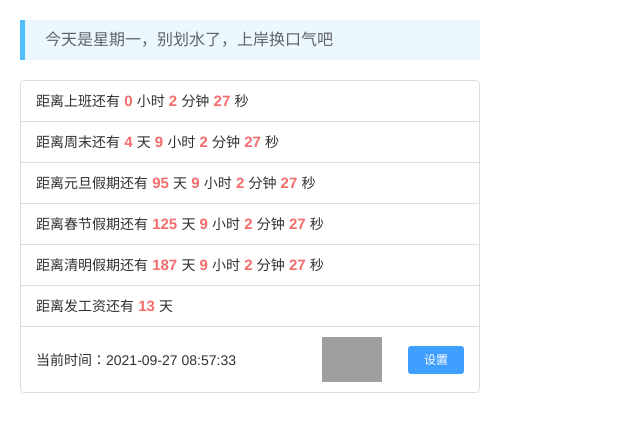
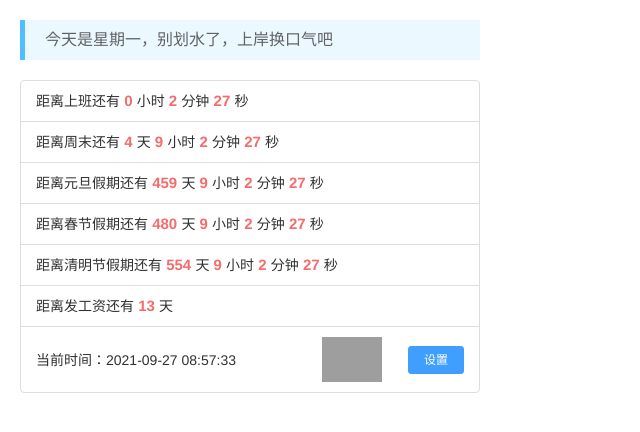
Before and after one commit to FrontEndDog/go-home-vue, a Vue app: page / in a window 1280 px wide. Shown: the top 432 px of the page, without its empty margins (0-640 px from the left). Built offline with nearby package versions, Linux system fonts and the light colour scheme; grey boxes are pictures that could not be loaded.

Commit message:
更新：假期时间

```diff
--- a/src/holiday.js
+++ b/src/holiday.js
@@ -8,130 +8,133 @@ const workType0 = [
   {
     name: '元旦假期',
     workDay: [],
-    restDay: ['2022-01-01', '2022-01-02', '2022-01-03']
+    restDay: ['2022-12-31', '2023-01-01', '2023-01-02']
   },
   {
     name: '春节假期',
-    workDay: ['2022-01-29', '2022-01-30'],
-    restDay: ['2022-01-31', '2022-02-01', '2022-02-02', '2022-02-03', '2022-02-04', '2022-02-05', '2022-02-06']
+    workDay: ['2023-01-28', '2023-01-29'],
+    restDay: ['2023-01-21', '2023-01-22', '2023-01-23', '2023-01-24', '2023-01-25', '2023-01-26', '2023-01-27']
   },
   {
-    name: '清明假期',
-    workDay: ['2022-04-02'],
-    restDay: ['2022-04-03', '2022-04-04', '2022-04-05']
+    name: '清明节假期',
+    workDay: [],
+    restDay: ['2023-04-05']
   },
   {
-    name: '五一假期',
-    workDay: ['2022-04-24', '2022-05-07'],
-    restDay: ['2022-04-30', '2022-05-01', '2022-05-02', '2022-05-03', '2022-05-04']
+    name: '劳动节假期',
+    workDay: ['2023-05-06'],
+    restDay: ['2023-04-29', '2023-04-30', '2023-05-01', '2023-05-02', '2023-05-03']
   },
   {
-    name: '端午假期',
-    workDay: [],
-    restDay: ['2022-06-03', '2022-06-04', '2022-06-05']
+    name: '端午节假期',
+    workDay: ['2023-06-25'],
+    restDay: ['2023-06-22', '2023-06-23', '2023-06-24']
   },
   {
-    name: '中秋假期',
-    workDay: [],
-    restDay: ['2022-09-10', '2022-09-11', '2022-09-12']
-  },
-  {
-    name: '国庆假期',
-    workDay: ['2022-10-08', '2022-10-09'],
-    restDay: ['2022-10-01', '2022-10-02', '2022-10-03', '2022-10-04', '2022-10-05', '2022-10-06', '2022-10-07']
+    name: '中秋国庆假期',
+    workDay: ['2023-10-07', '2023-10-08'],
+    restDay: ['2023-09-29', '2023-09-30', '2023-10-01', '2023-10-02', '2023-10-03', '2023-10-04', '2023-10-05', '2023-10-06']
   },
   {
     name: '元旦假期',
     workDay: [],
-    restDay: ['2022-12-31', '2023-01-01', '2023-01-02']
+    restDay: ['2023-12-30', '2023-12-31', '2024-01-01']
+  },
+  //暂定，不知道调休哪天
+  {
+    name: '春节假期',
+    workDay: [],
+    restDay: ['2024-02-09', '2024-02-10', '2024-02-11', '2024-02-12', '2024-02-13', '2024-02-14', '2024-02-15']
   }
 ]
 
 // 大小周节假日配置
 const workType1 = [
   {
-    name: '元旦',
+    name: '元旦假期',
     workDay: [],
-    restDay: ['2022-01-01', '2022-01-02', '2022-01-03']
+    restDay: ['2022-12-31', '2023-01-01', '2023-01-02']
   },
   {
-    name: '春节',
-    workDay: ['2022-01-29', '2022-01-30'],
-    restDay: ['2022-01-31', '2022-02-01', '2022-02-02', '2022-02-03', '2022-02-04', '2022-02-05', '2022-02-06']
+    name: '春节假期',
+    workDay: ['2023-01-28', '2023-01-29'],
+    restDay: ['2023-01-21', '2023-01-22', '2023-01-23', '2023-01-24', '2023-01-25', '2023-01-26', '2023-01-27']
   },
   {
-    name: '清明',
-    workDay: ['2022-04-02'],
-    restDay: ['2022-04-03', '2022-04-04', '2022-04-05']
+    name: '清明节假期',
+    workDay: [],
+    restDay: ['2023-04-05']
   },
   {
-    name: '五一',
-    workDay: ['2022-04-24', '2022-05-07'],
-    restDay: ['2022-04-30', '2022-05-01', '2022-05-02', '2022-05-03', '2022-05-04']
+    name: '劳动节假期',
+    workDay: ['2023-05-06'],
+    restDay: ['2023-04-29', '2023-04-30', '2023-05-01', '2023-05-02', '2023-05-03']
   },
   {
-    name: '端午',
-    workDay: [],
-    restDay: ['2022-06-03', '2022-06-04', '2022-06-05']
+    name: '端午节假期',
+    workDay: ['2023-06-25'],
+    restDay: ['2023-06-22', '2023-06-23', '2023-06-24']
   },
   {
-    name: '中秋',
-    workDay: [],
-    restDay: ['2022-09-10', '2022-09-11', '2022-09-12']
+    name: '中秋国庆假期',
+    workDay: ['2023-10-07', '2023-10-08'],
+    restDay: ['2023-09-29', '2023-09-30', '2023-10-01', '2023-10-02', '2023-10-03', '2023-10-04', '2023-10-05', '2023-10-06']
   },
   {
-    name: '国庆',
-    workDay: ['2022-10-08', '2022-10-09'],
-    restDay: ['2022-10-01', '2022-10-02', '2022-10-03', '2022-10-04', '2022-10-05', '2022-10-06', '2022-10-07']
+    name: '元旦假期',
+    workDay: [],
+    restDay: ['2023-12-30', '2023-12-31', '2024-01-01']
   },
+  //暂定，不知道调休哪天
   {
-    name: '元旦',
+    name: '春节假期',
     workDay: [],
-    restDay: ['2022-12-31', '2023-01-01', '2023-01-02']
+    restDay: ['2024-02-09', '2024-02-10', '2024-02-11', '2024-02-12', '2024-02-13', '2024-02-14', '2024-02-15']
   }
 ]
 
 // 单休节假日配置
 const workType2 = [
   {
-    name: '元旦',
+    name: '元旦假期',
     workDay: [],
-    restDay: ['2022-01-01', '2022-01-02']
+    restDay: ['2022-12-31', '2023-01-01', '2023-01-02']
   },
   {
-    name: '春节',
-    workDay: ['2022-01-29', '2022-01-30'],
-    restDay: ['2022-01-31', '2022-02-01', '2022-02-02', '2022-02-03', '2022-02-04', '2022-02-05', '2022-02-06']
+    name: '春节假期',
+    workDay: ['2023-01-28', '2023-01-29'],
+    restDay: ['2023-01-21', '2023-01-22', '2023-01-23', '2023-01-24', '2023-01-25', '2023-01-26', '2023-01-27']
   },
   {
-    name: '清明',
-    workDay: ['2022-04-02', '2022-04-03'],
-    restDay: ['2022-04-04', '2022-04-05']
+    name: '清明节假期',
+    workDay: [],
+    restDay: ['2023-04-05']
   },
   {
-    name: '五一',
+    name: '劳动节假期',
     workDay: [],
-    restDay: ['2022-05-01', '2022-05-02']
+    restDay: ['2023-04-30', '2023-05-01']
   },
   {
-    name: '端午',
-    workDay: ['2022-06-05'],
-    restDay: ['2022-06-03', '2022-06-04']
+    name: '端午节假期',
+    workDay: ['2023-06-25'],
+    restDay: ['2023-06-22', '2023-06-23']
   },
   {
-    name: '中秋',
+    name: '中秋国庆假期',
     workDay: [],
-    restDay: ['2022-09-10', '2022-09-11']
+    restDay: ['2023-10-01', '2023-10-02', '2023-10-03', '2023-10-04', '2023-10-05']
   },
   {
-    name: '国庆',
+    name: '元旦假期',
     workDay: [],
-    restDay: ['2022-10-01', '2022-10-02', '2022-10-03', '2022-10-04']
+    restDay: ['2023-12-31', '2024-01-01']
   },
+  //暂定，不知道调休哪天
   {
-    name: '元旦',
+    name: '春节假期',
     workDay: [],
-    restDay: ['2022-12-31', '2023-01-01']
+    restDay: ['2024-02-09', '2024-02-10', '2024-02-11', '2024-02-12', '2024-02-13', '2024-02-14', '2024-02-15']
   }
 ]
 
```
Also changed, not shown: 4 other files (tests, documents, lock files or other folders).
